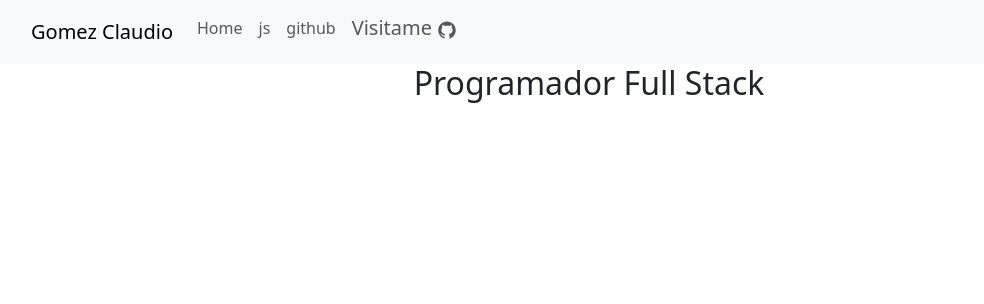
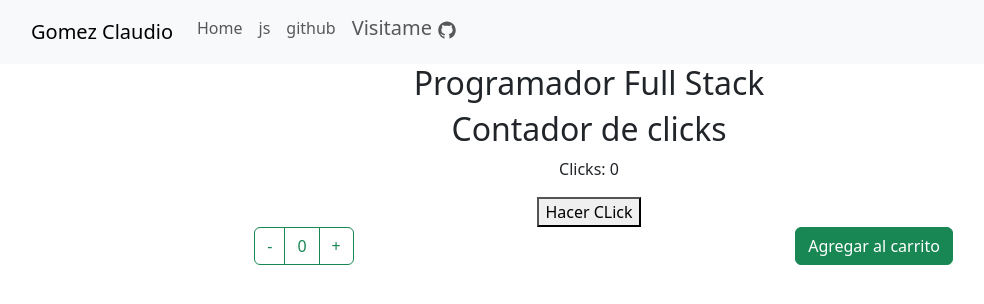
Before and after one commit to gomezclaudio11/reactJs, a React (Create React App) app: page / in a window 1280 px wide. Shown: the top 304 px of the page, without its empty margins (51-1035 px from the left). Built offline with nearby package versions, Linux system fonts and the light colour scheme.

Commit message:
Clase 5 componentes II

```diff
--- a/src/App.js
+++ b/src/App.js
@@ -1,5 +1,7 @@
 
 import './App.css';
+import ClickCounter from './components/ClickCounter';
+import ItemCount from './components/ItemCount';
 import { ItemListContainer } from './components/ItemListContainer';
 import Navbar from './components/NavBar';
 import 'bootstrap/dist/css/bootstrap.min.css';
@@ -10,6 +12,8 @@ function App() {
     <div className="App">
       <Navbar />
       <ItemListContainer/>
+      <ClickCounter/>
+      <ItemCount stock = "10"/>
     </div>
   );
 }
--- /dev/null
+++ b/src/components/ClickCounter.jsx
@@ -0,0 +1,26 @@
+import React, { useState } from "react";
+
+const ClickCounter = () => {
+    const [count, setCount] = useState(0);
+    const [ lastClickTime, setLastClickTime] = useState (null);
+
+    const handleClick = () => {
+        //INCREMENTAR EL CONTADOR DE CLICS
+        setCount (count +1);
+
+        //obtrner la fecha y hora actual
+        const currentDate = new Date();
+        setLastClickTime (currentDate.toLocaleString());
+    };
+
+    return (
+        <div>
+            <h2>Contador de clicks</h2>
+            <p>Clicks: {count}</p>
+            {lastClickTime && <p>Ultimo Click: {lastClickTime}</p>}
+            <button onClick={handleClick}>Hacer CLick</button>
+        </div>
+    )
+}
+
+export default ClickCounter
--- /dev/null
+++ b/src/components/ItemCount.jsx
@@ -0,0 +1,39 @@
+import React from "react";
+import { useState } from "react";
+import Button from 'react-bootstrap/Button';
+import ButtonGroup from 'react-bootstrap/ButtonGroup';
+import Container from 'react-bootstrap/Container';
+import Row from 'react-bootstrap/Row';
+import Col from 'react-bootstrap/Col';
+
+const ItemCount = ( {stock}) => {
+    const [contador, setContador] = useState(0)
+    const sumar = () => {
+        if(contador < stock) {
+            setContador (contador +1)
+        }
+    }
+    const restar = () => {
+        if ( contador > 0){
+            setContador (contador -1)
+        }
+    }
+    return (
+        <Container>
+        <Row>
+      <Col>
+    <ButtonGroup aria-label="Basic example">
+      <Button variant="outline-success" onClick={restar}>-</Button>
+      <Button variant="outline-success">{contador}</Button>
+      <Button variant="outline-success" onClick={sumar}>+</Button>
+    </ButtonGroup>
+    </Col>
+    <br/>
+    <Col>
+    <Button variant="success" >Agregar al carrito</Button>
+    </Col>
+    </Row>
+    </Container>
+    )
+}
+export default ItemCount
```
